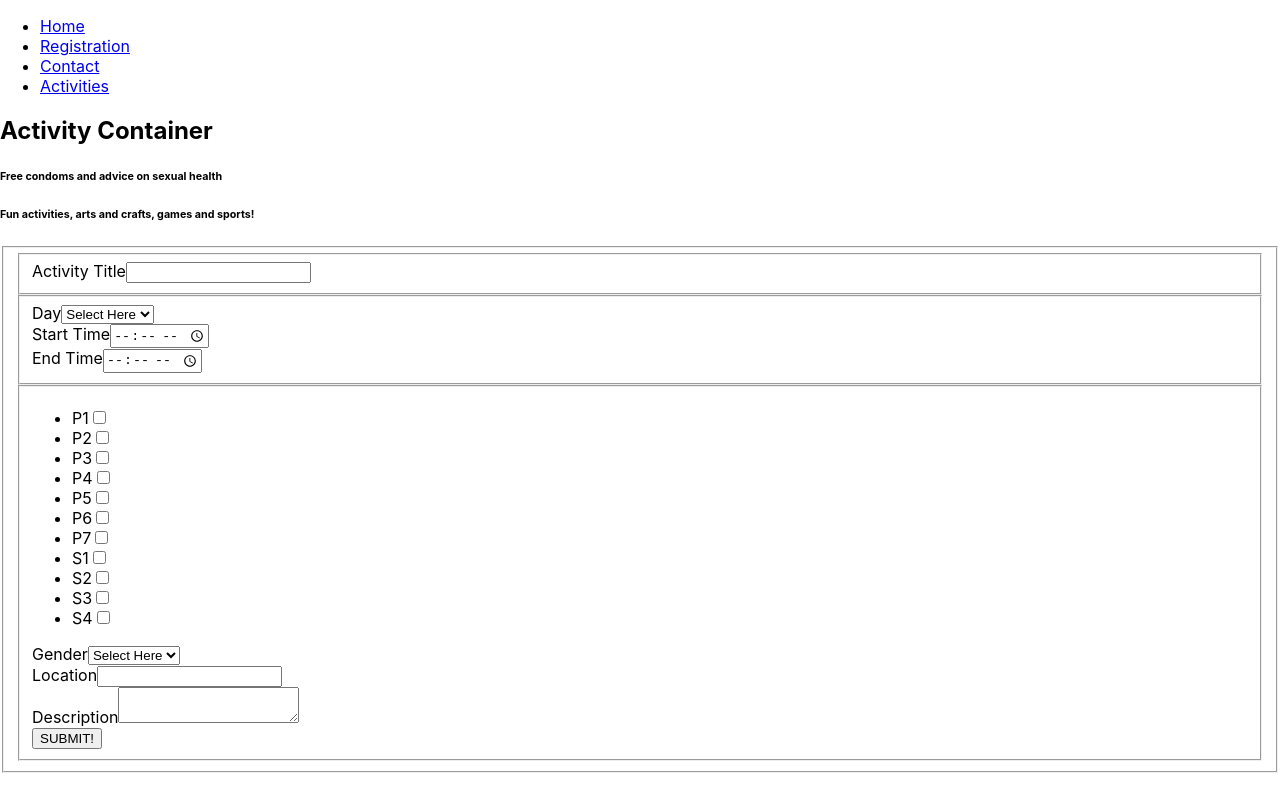
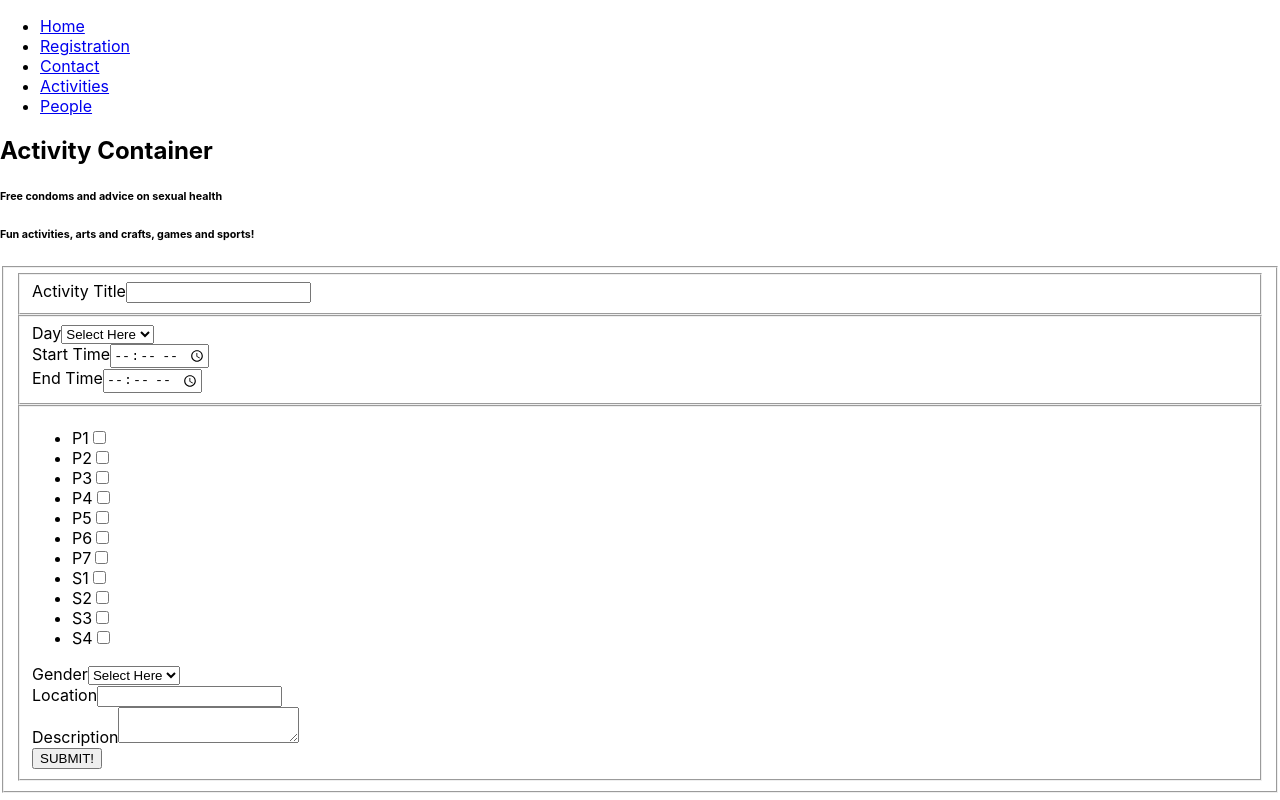
Before and after one commit to Fidelma/PYCP, a React (Create React App) app in the folder client/: page /activities in a window 1280 px wide. Built offline with nearby package versions, Linux system fonts and the light colour scheme.

Commit message:
Added people link to nav bar

```diff
--- a/client/src/components/navigation/NavBar.js
+++ b/client/src/components/navigation/NavBar.js
@@ -15,6 +15,9 @@ const NavBar = () => (
     <li>
       <Link to='/activities'>Activities</Link>
     </li>
+    <li>
+      <Link to='/people'>People</Link>
+    </li>
   </ul>
 );
 
```
